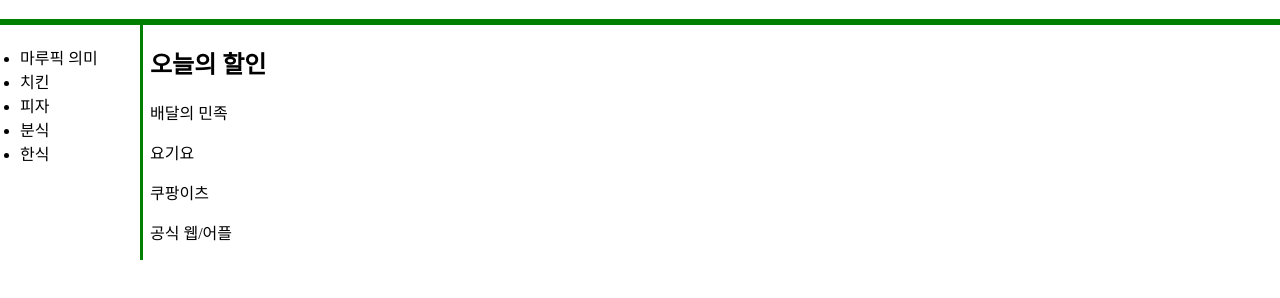
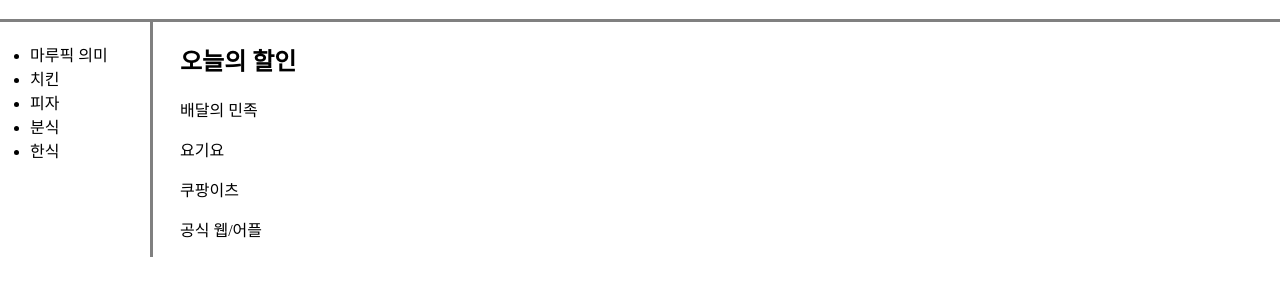
Before and after one commit to CLOUDoort/MaruPick, a plain HTML site: page index.html in a window 1280 px wide. Shown: the part 90-388 px from the top of the page. Drawn offline with Linux system fonts and the light colour scheme.

Commit message:
03/06 second commit

```diff
--- a/index.html
+++ b/index.html
@@ -13,14 +13,14 @@
     h1 {
       font-size: 60px;
       text-align: center;
-      border-bottom: green solid 3px;
+      border-bottom: gray solid 3px;
       padding: 20px;
       margin: 0;
 
     }
 
     ul {
-      border-right: green solid 3px;
+      border-right: gray solid 3px;
       width: 100px;
       padding: 20px;
       margin: 0;
@@ -28,9 +28,16 @@
     }
 
     #grid {
-      border-top: 3px solid green;
       display: grid;
       grid-template-columns: 150px 1fr;
+    }
+
+    #grid ul {
+      padding-left: 30px;
+    }
+
+    #grid #article {
+      padding-left: 30px;
     }
 
     body {
@@ -50,7 +57,7 @@
       <li><a href="3.html">분식</a></li>
       <li><a href="4.html">한식</a></li>
     </ul>
-    <div>
+    <div id="article">
       <h2>오늘의 할인</h2>
       <p>배달의 민족</p>
       <p>요기요</p>
```
